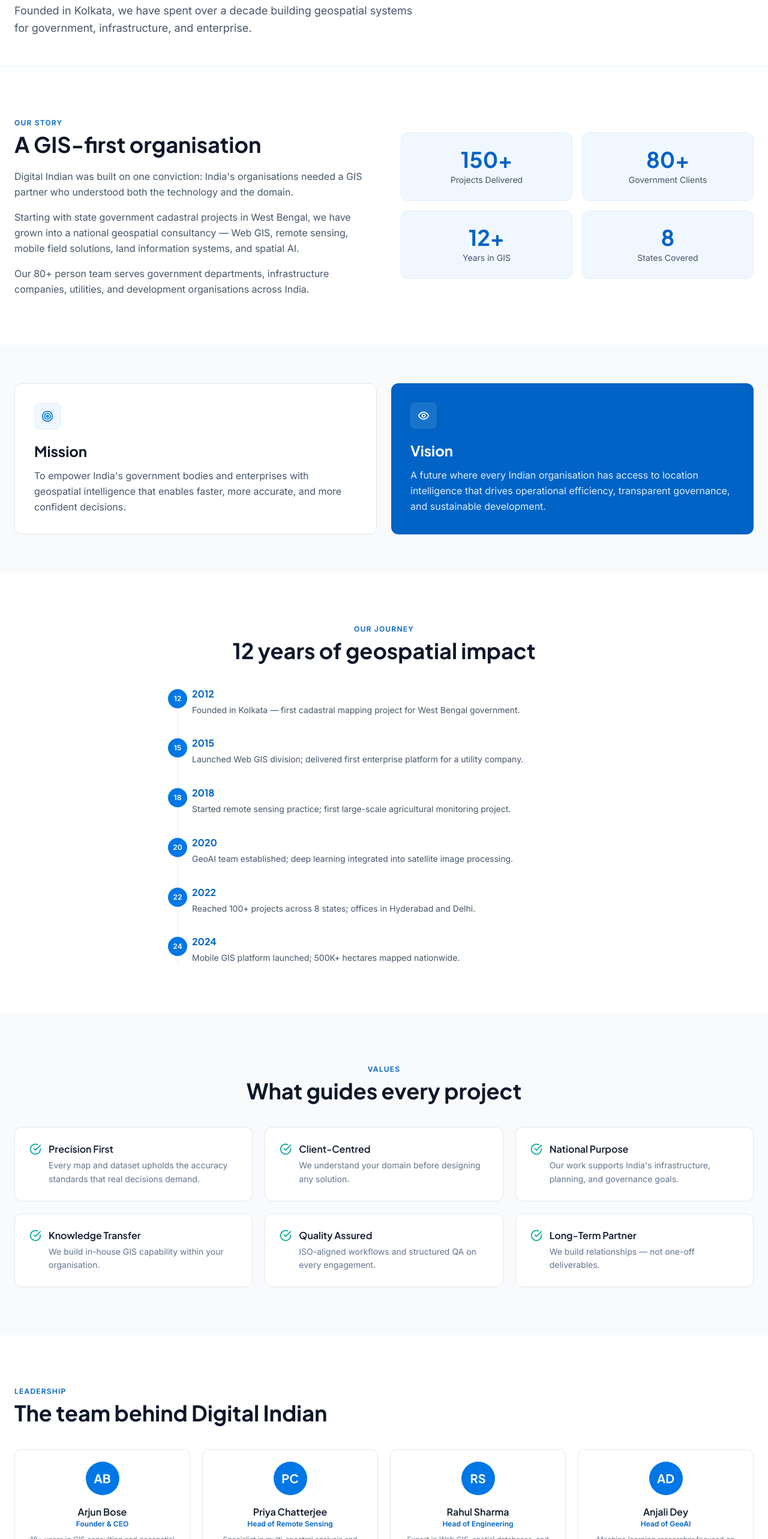
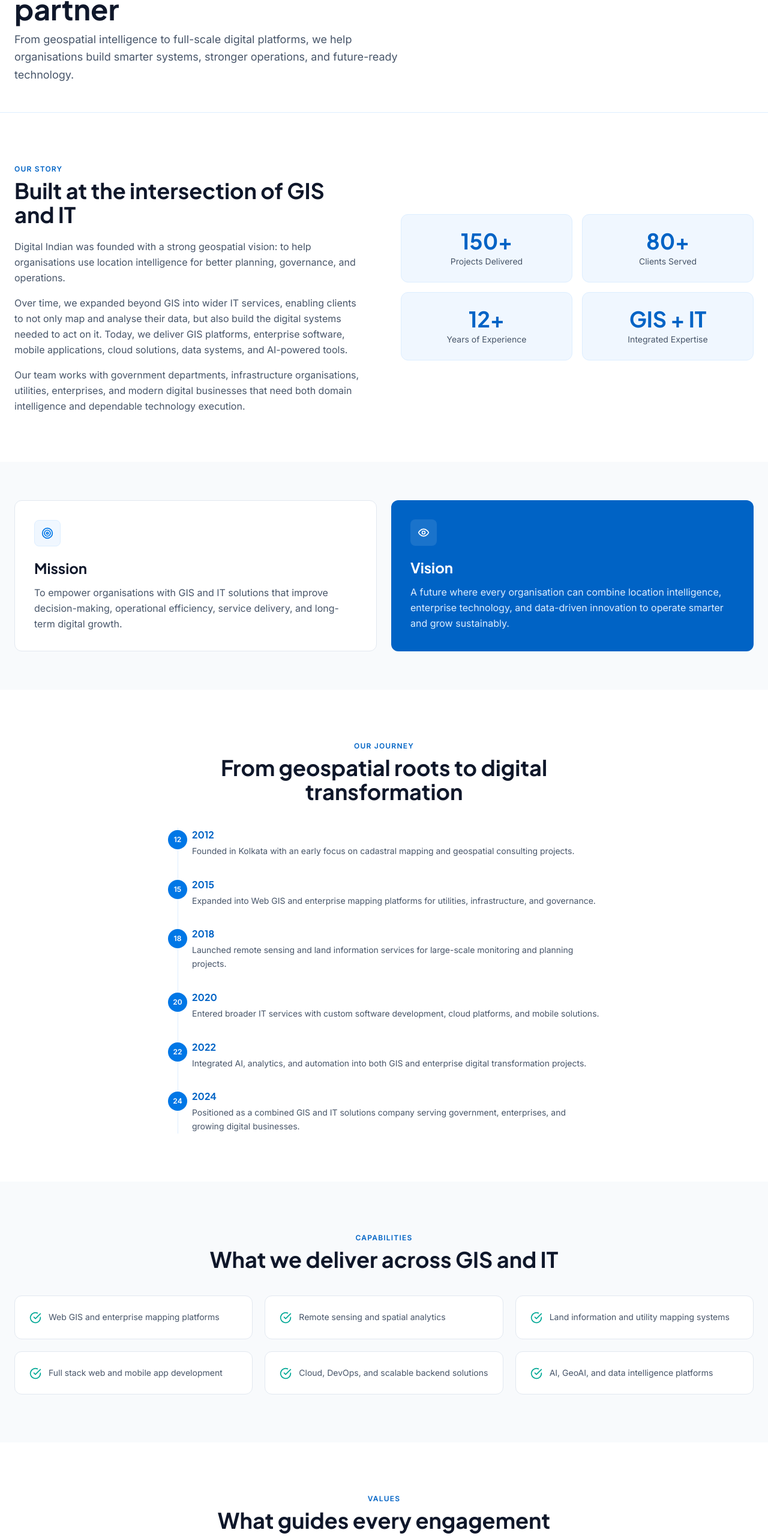
Before and after one commit to Soumojit-Makar/digitalindian, a React (Vite) app in the folder frontend/: page /about in a window 1280 px wide. Shown: the part 219-2785 px from the top of the page at 60% size. Built offline with nearby package versions, Linux system fonts and the light colour scheme; no server answers.

Commit message:
update1001

```diff
--- a/frontend/index.html
+++ b/frontend/index.html
@@ -1,15 +1,77 @@
 <!DOCTYPE html>
-<html lang="en">
+<html lang="en-IN">
   <head>
     <meta charset="UTF-8" />
     <link rel="icon" type="image/svg+xml" href="/favicon.svg" />
     <meta name="viewport" content="width=device-width, initial-scale=1.0" />
     <meta name="theme-color" content="#0077e6" />
+    <meta http-equiv="X-UA-Compatible" content="IE=edge" />
+
+    <title>Digital Indian | GIS, IT & Geospatial Solutions Company in India</title>
+
+    <meta
+      name="description"
+      content="Digital Indian is an India-based GIS, IT, and geospatial solutions company offering Web GIS, remote sensing, land information systems, GeoAI, enterprise software, cloud solutions, and digital transformation services."
+    />
+    <meta
+      name="keywords"
+      content="Digital Indian, GIS company India, geospatial solutions, Web GIS, remote sensing, land information system, utility mapping, GeoAI, GIS consulting, IT solutions company, enterprise web solutions, cloud and DevOps, mobile app development, digital transformation India"
+    />
+    <meta name="author" content="Digital Indian" />
+    <meta name="robots" content="index, follow, max-image-preview:large" />
+    <meta name="language" content="English" />
+    <meta name="revisit-after" content="7 days" />
+
+    <link rel="canonical" href="https://digitalindian.co.in/" />
+
+    <!-- Open Graph -->
+    <meta property="og:type" content="website" />
+    <meta property="og:site_name" content="Digital Indian" />
+    <meta property="og:title" content="Digital Indian | GIS, IT & Geospatial Solutions Company in India" />
+    <meta
+      property="og:description"
+      content="Explore GIS, geospatial, and IT solutions from Digital Indian, including Web GIS, remote sensing, GeoAI, land information systems, enterprise software, and cloud platforms."
+    />
+    <meta property="og:url" content="https://digitalindian.co.in/" />
+    <meta property="og:image" content="https://digitalindian.co.in/og-image.jpg" />
+    <meta property="og:locale" content="en_IN" />
+
+    <!-- Twitter -->
+    <meta name="twitter:card" content="summary_large_image" />
+    <meta name="twitter:title" content="Digital Indian | GIS, IT & Geospatial Solutions Company in India" />
+    <meta
+      name="twitter:description"
+      content="Digital Indian delivers GIS, geospatial, and IT services including Web GIS, remote sensing, GeoAI, enterprise software, and cloud-based digital solutions."
+    />
+    <meta name="twitter:image" content="https://digitalindian.co.in/og-image.jpg" />
+
+    <!-- Geo -->
+    <meta name="geo.region" content="IN" />
+    <meta name="geo.country" content="India" />
+    <meta name="distribution" content="global" />
+
+    <!-- Fonts -->
     <link rel="preconnect" href="https://fonts.googleapis.com" />
     <link rel="preconnect" href="https://fonts.gstatic.com" crossorigin />
-    <link href="https://fonts.googleapis.com/css2?family=Plus+Jakarta+Sans:wght@400;500;600;700;800&family=Inter:wght@400;500;600&display=swap" rel="stylesheet" />
-    <title>Digital Indian — GIS & Geospatial Solutions</title>
-    <meta name="description" content="Digital Indian provides GIS consulting, Web GIS platforms, remote sensing, land information systems, and spatial AI for government and enterprise." />
+    <link
+      href="https://fonts.googleapis.com/css2?family=Plus+Jakarta+Sans:wght@400;500;600;700;800&family=Inter:wght@400;500;600&display=swap"
+      rel="stylesheet"
+    />
+
+    <!-- Structured Data -->
+    <script type="application/ld+json">
+      {
+        "@context": "https://schema.org",
+        "@type": "Organization",
+        "name": "Digital Indian",
+        "url": "https://digitalindian.co.in/",
+        "logo": "https://digitalindian.co.in/logo.png",
+        "description": "Digital Indian is a GIS, IT, and geospatial solutions company in India offering Web GIS, remote sensing, GeoAI, land information systems, enterprise software, and cloud solutions.",
+        "sameAs": [
+          "https://digitalindian.co.in/"
+        ]
+      }
+    </script>
   </head>
   <body>
     <div id="root"></div>
--- a/frontend/src/pages/AboutPage.jsx
+++ b/frontend/src/pages/AboutPage.jsx
@@ -2,42 +2,99 @@
 import { Link } from 'react-router-dom'
 import { Target, Eye, CheckCircle } from 'lucide-react'
 import { PageHero, CTABanner, SectionHeader } from '../components/ui/index.jsx'
-
+import LiderShip from "../assates/ar.jpeg"
 const values = [
-  { title: 'Precision First',      desc: 'Every map and dataset upholds the accuracy standards that real decisions demand.' },
-  { title: 'Client-Centred',       desc: 'We understand your domain before designing any solution.' },
-  { title: 'National Purpose',     desc: 'Our work supports India\'s infrastructure, planning, and governance goals.' },
-  { title: 'Knowledge Transfer',   desc: 'We build in-house GIS capability within your organisation.' },
-  { title: 'Quality Assured',      desc: 'ISO-aligned workflows and structured QA on every engagement.' },
-  { title: 'Long-Term Partner',    desc: 'We build relationships — not one-off deliverables.' },
+  {
+    title: 'Innovation with Purpose',
+    desc: 'We design GIS and IT solutions that solve real business, governance, and operational challenges.',
+  },
+  {
+    title: 'Client-Centred Thinking',
+    desc: 'We understand your domain, workflows, and goals before building any solution.',
+  },
+  {
+    title: 'Precision & Performance',
+    desc: 'From spatial datasets to enterprise software, we focus on accuracy, speed, and reliability.',
+  },
+  {
+    title: 'Technology for Growth',
+    desc: 'We help organisations modernise with scalable digital platforms, automation, and intelligence.',
+  },
+  {
+    title: 'Quality Assured',
+    desc: 'Structured QA, testing, and delivery standards are applied across GIS and IT projects.',
+  },
+  {
+    title: 'Long-Term Partnership',
+    desc: 'We build lasting client relationships through dependable support and continuous improvement.',
+  },
 ]
 
 const team = [
-  { name: 'Arjun Bose',        role: 'Founder & CEO',          bio: '18+ years in GIS consulting and geospatial project delivery.' },
-  { name: 'Priya Chatterjee',  role: 'Head of Remote Sensing',  bio: 'Specialist in multi-spectral analysis and agricultural GIS.' },
-  { name: 'Rahul Sharma',      role: 'Head of Engineering',     bio: 'Expert in Web GIS, spatial databases, and cloud architecture.' },
-  { name: 'Anjali Dey',        role: 'Head of GeoAI',           bio: 'Machine learning researcher focused on spatial AI.' },
+  {
+    name: 'Arjun Bose',
+    role: 'Founder & CEO',
+    bio: 'Leads Digital Indian with deep experience in geospatial strategy, enterprise transformation, and technology consulting.',
+  },
+  {
+    name: 'Priya Chatterjee',
+    role: 'Head of GIS & Remote Sensing',
+    bio: 'Specialist in satellite analysis, land information systems, and geospatial project delivery.',
+  },
+  {
+    name: 'Rahul Sharma',
+    role: 'Head of Engineering',
+    bio: 'Expert in full stack platforms, Web GIS architecture, cloud systems, and enterprise application engineering.',
+  },
+  {
+    name: 'Anjali Dey',
+    role: 'Head of AI & Data Solutions',
+    bio: 'Focuses on GeoAI, analytics, automation, and intelligent decision-support systems.',
+  },
 ]
 
 const milestones = [
-  { year: '2012', event: 'Founded in Kolkata — first cadastral mapping project for West Bengal government.' },
-  { year: '2015', event: 'Launched Web GIS division; delivered first enterprise platform for a utility company.' },
-  { year: '2018', event: 'Started remote sensing practice; first large-scale agricultural monitoring project.' },
-  { year: '2020', event: 'GeoAI team established; deep learning integrated into satellite image processing.' },
-  { year: '2022', event: 'Reached 100+ projects across 8 states; offices in Hyderabad and Delhi.' },
-  { year: '2024', event: 'Mobile GIS platform launched; 500K+ hectares mapped nationwide.' },
+  {
+    year: '2012',
+    event: 'Founded in Kolkata with an early focus on cadastral mapping and geospatial consulting projects.',
+  },
+  {
+    year: '2015',
+    event: 'Expanded into Web GIS and enterprise mapping platforms for utilities, infrastructure, and governance.',
+  },
+  {
+    year: '2018',
+    event: 'Launched remote sensing and land information services for large-scale monitoring and planning projects.',
+  },
+  {
+    year: '2020',
+    event: 'Entered broader IT services with custom software development, cloud platforms, and mobile solutions.',
+  },
+  {
+    year: '2022',
+    event: 'Integrated AI, analytics, and automation into both GIS and enterprise digital transformation projects.',
+  },
+  {
+    year: '2024',
+    event: 'Positioned as a combined GIS and IT solutions company serving government, enterprises, and growing digital businesses.',
+  },
 ]
 
 export default function AboutPage() {
   return (
     <>
       <Helmet>
-        <title>About Digital Indian — GIS Company</title>
-        <meta name="description" content="About Digital Indian — our mission, team, and 12-year journey building GIS solutions for India." />
+        <title>About Digital Indian — GIS & IT Solutions Company</title>
+        <meta
+          name="description"
+          content="Learn about Digital Indian — a GIS and IT solutions company delivering geospatial systems, enterprise software, cloud platforms, AI, and digital transformation services."
+        />
       </Helmet>
 
-      <PageHero label="About" title="India's dedicated GIS partner"
-        subtitle="Founded in Kolkata, we have spent over a decade building geospatial systems for government, infrastructure, and enterprise."
+      <PageHero
+        label="About"
+        title="India’s trusted GIS and IT solutions partner"
+        subtitle="From geospatial intelligence to full-scale digital platforms, we help organisations build smarter systems, stronger operations, and future-ready technology."
         breadcrumb={[{ label: 'Home', to: '/' }, { label: 'About' }]}
       />
 
@@ -47,16 +104,37 @@
           <div className="grid lg:grid-cols-2 gap-14 items-center">
             <div>
               <p className="section-label">Our Story</p>
-              <h2 className="section-title mb-5">A GIS-first organisation</h2>
+              <h2 className="section-title mb-5">Built at the intersection of GIS and IT</h2>
               <div className="space-y-4 text-slate-600 leading-relaxed">
-                <p>Digital Indian was built on one conviction: India's organisations needed a GIS partner who understood both the technology and the domain.</p>
-                <p>Starting with state government cadastral projects in West Bengal, we have grown into a national geospatial consultancy — Web GIS, remote sensing, mobile field solutions, land information systems, and spatial AI.</p>
-                <p>Our 80+ person team serves government departments, infrastructure companies, utilities, and development organisations across India.</p>
+                <p>
+                  Digital Indian was founded with a strong geospatial vision: to help organisations use
+                  location intelligence for better planning, governance, and operations.
+                </p>
+                <p>
+                  Over time, we expanded beyond GIS into wider IT services, enabling clients to not only
+                  map and analyse their data, but also build the digital systems needed to act on it.
+                  Today, we deliver GIS platforms, enterprise software, mobile applications, cloud
+                  solutions, data systems, and AI-powered tools.
+                </p>
+                <p>
+                  Our team works with government departments, infrastructure organisations, utilities,
+                  enterprises, and modern digital businesses that need both domain intelligence and
+                  dependable technology execution.
+                </p>
               </div>
             </div>
+
             <div className="grid grid-cols-2 gap-4">
-              {[['150+','Projects Delivered'],['80+','Government Clients'],['12+','Years in GIS'],['8','States Covered']].map(([v,l]) => (
-                <div key={l} className="p-6 bg-brand-50 border border-brand-100 rounded-xl text-center">
+              {[
+                ['150+', 'Projects Delivered'],
+                ['80+', 'Clients Served'],
+                ['12+', 'Years of Experience'],
+                ['GIS + IT', 'Integrated Expertise'],
+              ].map(([v, l]) => (
+                <div
+                  key={l}
+                  className="p-6 bg-brand-50 border border-brand-100 rounded-xl text-center"
+                >
                   <p className="font-display font-bold text-4xl text-brand-600 mb-1">{v}</p>
                   <p className="text-sm text-slate-600">{l}</p>
                 </div>
@@ -75,14 +153,21 @@
                 <Target className="w-5 h-5 text-brand-500" />
               </div>
               <h3 className="font-display font-bold text-2xl text-slate-900 mb-3">Mission</h3>
-              <p className="text-slate-600 leading-relaxed">To empower India's government bodies and enterprises with geospatial intelligence that enables faster, more accurate, and more confident decisions.</p>
+              <p className="text-slate-600 leading-relaxed">
+                To empower organisations with GIS and IT solutions that improve decision-making,
+                operational efficiency, service delivery, and long-term digital growth.
+              </p>
             </div>
+
             <div className="bg-brand-600 rounded-xl p-8">
               <div className="w-11 h-11 rounded-lg bg-white/10 flex items-center justify-center mb-5">
                 <Eye className="w-5 h-5 text-white" />
               </div>
               <h3 className="font-display font-bold text-2xl text-white mb-3">Vision</h3>
-              <p className="text-brand-100 leading-relaxed">A future where every Indian organisation has access to location intelligence that drives operational efficiency, transparent governance, and sustainable development.</p>
+              <p className="text-brand-100 leading-relaxed">
+                A future where every organisation can combine location intelligence, enterprise
+                technology, and data-driven innovation to operate smarter and grow sustainably.
+              </p>
             </div>
           </div>
         </div>
@@ -91,7 +176,7 @@
       {/* Timeline */}
       <section className="py-20 bg-white">
         <div className="max-w-3xl mx-auto px-4 sm:px-6">
-          <SectionHeader label="Our Journey" title="12 years of geospatial impact" center />
+          <SectionHeader label="Our Journey" title="From geospatial roots to digital transformation" center />
           <div className="relative mt-10">
             <div className="absolute left-4 top-0 bottom-0 w-px bg-brand-100" />
             <div className="space-y-8">
@@ -111,10 +196,34 @@
         </div>
       </section>
 
-      {/* Values */}
+      {/* What We Do */}
       <section className="py-20 bg-slate-50">
         <div className="max-w-7xl mx-auto px-4 sm:px-6">
-          <SectionHeader label="Values" title="What guides every project" center />
+          <SectionHeader label="Capabilities" title="What we deliver across GIS and IT" center />
+          <div className="grid sm:grid-cols-2 lg:grid-cols-3 gap-5 mt-4">
+            {[
+              'Web GIS and enterprise mapping platforms',
+              'Remote sensing and spatial analytics',
+              'Land information and utility mapping systems',
+              'Full stack web and mobile app development',
+              'Cloud, DevOps, and scalable backend solutions',
+              'AI, GeoAI, and data intelligence platforms',
+            ].map((item) => (
+              <div key={item} className="bg-white border border-slate-200 rounded-xl p-6">
+                <div className="flex items-start gap-3">
+                  <CheckCircle className="w-5 h-5 text-accent-500 flex-shrink-0 mt-0.5" />
+                  <p className="text-slate-600 text-sm leading-relaxed">{item}</p>
+                </div>
+              </div>
+            ))}
+          </div>
+        </div>
+      </section>
+
+      {/* Values */}
+      <section className="py-20 bg-white">
+        <div className="max-w-7xl mx-auto px-4 sm:px-6">
+          <SectionHeader label="Values" title="What guides every engagement" center />
           <div className="grid sm:grid-cols-2 lg:grid-cols-3 gap-5 mt-4">
             {values.map(({ title, desc }) => (
               <div key={title} className="bg-white border border-slate-200 rounded-xl p-6">
@@ -132,26 +241,35 @@
       </section>
 
       {/* Team */}
-      <section className="py-20 bg-white">
-        <div className="max-w-7xl mx-auto px-4 sm:px-6">
-          <SectionHeader label="Leadership" title="The team behind Digital Indian" />
-          <div className="grid sm:grid-cols-2 lg:grid-cols-4 gap-5">
-            {team.map(({ name, role, bio }) => (
-              <div key={name} className="bg-white border border-slate-200 rounded-xl p-5 text-center">
-                <div className="w-14 h-14 rounded-full bg-brand-500 flex items-center justify-center mx-auto mb-4 text-white font-display font-bold text-xl">
-                  {name.split(' ').map(n => n[0]).join('')}
-                </div>
-                <h3 className="font-display font-semibold text-slate-900">{name}</h3>
-                <p className="text-brand-600 text-xs font-semibold mb-2">{role}</p>
-                <p className="text-slate-500 text-xs leading-relaxed">{bio}</p>
-              </div>
-            ))}
-          </div>
-        </div>
-      </section>
+     <section className="py-20 bg-slate-50">
+  <div className="max-w-7xl mx-auto px-4 sm:px-6">
+    <SectionHeader
+      label="Leadership"
+      title="The team behind Digital Indian"
+      center
+    />
 
-      <CTABanner title="Work with India's GIS specialists" subtitle="Let's discuss your location data challenge."
-        primaryLabel="Get in Touch" primaryTo="/contact" secondaryLabel="Our Services" secondaryTo="/services"
+    <div className="mt-10 flex justify-center">
+      <div className="bg-white border border-slate-200 rounded-2xl shadow-lg p-4 md:p-6">
+
+        <img
+          src={LiderShip}
+          alt="Digital Indian Organisation Structure"
+          className="w-full max-w-5xl h-auto object-contain rounded-xl"
+        />
+
+      </div>
+    </div>
+  </div>
+</section>
+
+      <CTABanner
+        title="Let’s build with GIS intelligence and IT innovation"
+        subtitle="From mapping systems to enterprise platforms, we’re ready to support your next digital initiative."
+        primaryLabel="Get in Touch"
+        primaryTo="/contact"
+        secondaryLabel="Our Services"
+        secondaryTo="/services"
       />
     </>
   )
```
Also changed, not shown: frontend/src/assates/ar.jpeg (added).
